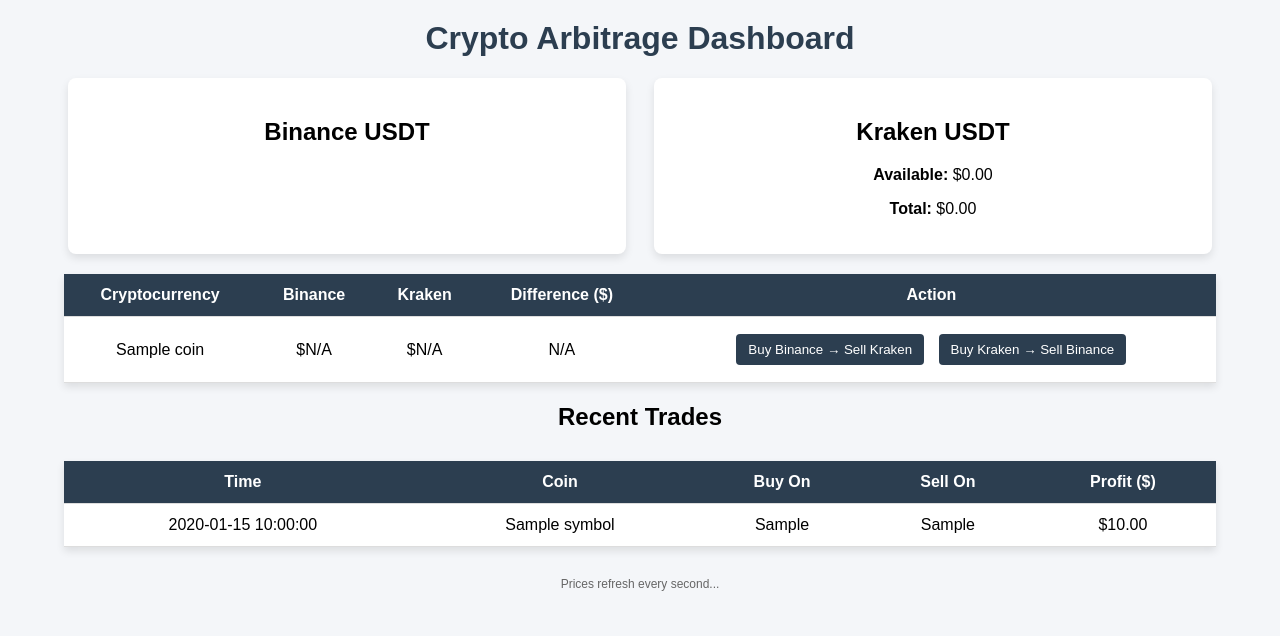
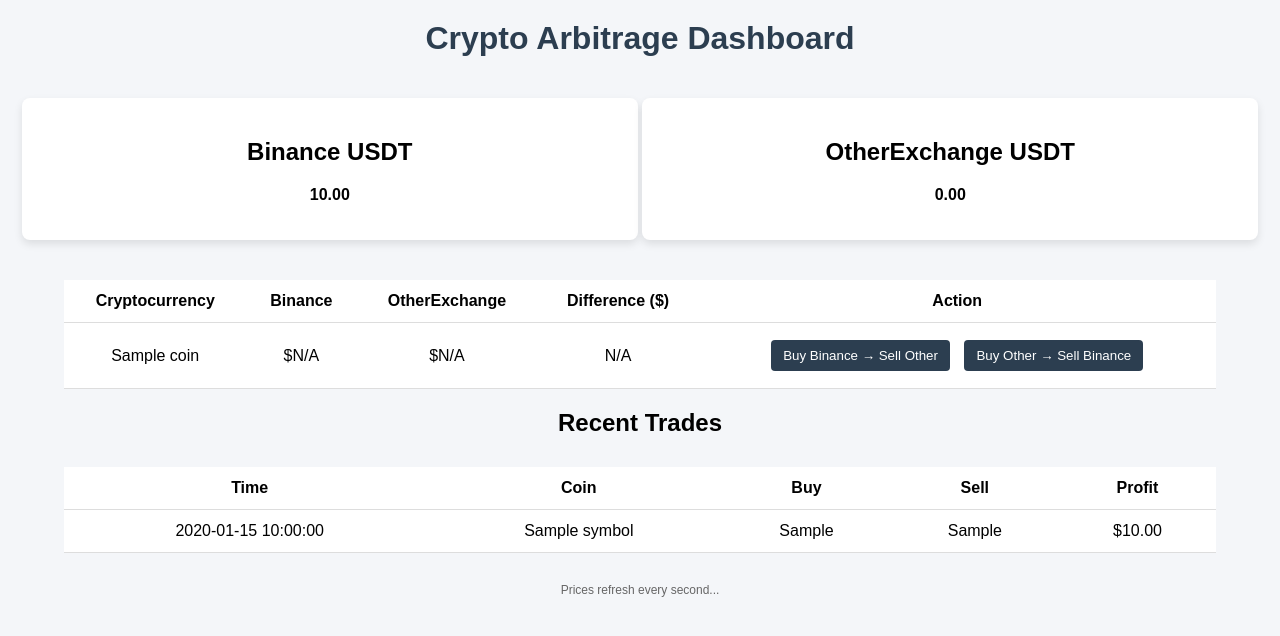
Before and after one commit to Luky1012/crypto-arbitrage-tool, a Python web app: template templates/dashboard.html in a window 1280 px wide. Shown: the top 636 px of the page. Run offline with Jinja, Linux system fonts and the light colour scheme; the template is opened without the code that fills it: most values are stand-ins (such as "Sample title", 1, 10 or a date in 2020).

Commit message:
Fix: Fully working arbitrage tool with balances + safe template rendering

```diff
--- a/templates/dashboard.html
+++ b/templates/dashboard.html
@@ -5,36 +5,28 @@
     <title>Crypto Arbitrage Dashboard</title>
     <style>
         body {
-            font-family: Arial, sans-serif;
+            font-family: Arial;
+            background-color: #f4f6f9;
             margin: 0;
             padding: 0;
-            background-color: #f4f6f9;
         }
 
         h1 {
             text-align: center;
             margin-top: 20px;
-            font-size: 2rem;
             color: #2c3e50;
         }
 
-        .balance-section {
-            display: flex;
-            justify-content: space-around;
-            flex-wrap: wrap;
-            margin: 20px auto;
-            width: 90%;
-            gap: 20px;
-        }
-
         .balance-box {
+            width: 45%;
             background-color: #fff;
             padding: 20px;
             border-radius: 8px;
-            box-shadow: 0 4px 8px rgba(0, 0, 0, 0.1);
+            box-shadow: 0 4px 8px rgba(0,0,0,0.1);
             text-align: center;
-            width: 45%;
-            min-width: 300px;
+            display: inline-block;
+            vertical-align: top;
+            margin: 20px auto;
         }
 
         table {
@@ -42,27 +34,12 @@
             margin: 20px auto;
             border-collapse: collapse;
             background-color: #fff;
-            box-shadow: 0 4px 8px rgba(0,0,0,0.1);
         }
 
         th, td {
             padding: 12px;
             text-align: center;
             border-bottom: 1px solid #ddd;
-        }
-
-        th {
-            background-color: #2c3e50;
-            color: white;
-        }
-
-        tr:hover {
-            background-color: #f9fafb;
-        }
-
-        .highlight {
-            background-color: #ffeb3b;
-            font-weight: bold;
         }
 
         button {
@@ -79,6 +56,11 @@
             background-color: #1a252f;
         }
 
+        .highlight {
+            background-color: #ffeb3b;
+            font-weight: bold;
+        }
+
         footer {
             text-align: center;
             margin-top: 30px;
@@ -92,14 +74,6 @@
             border-collapse: collapse;
             background-color: #fff;
         }
-
-        .trade-success {
-            color: green;
-        }
-
-        .trade-failed {
-            color: red;
-        }
     </style>
 </head>
 <body>
@@ -107,23 +81,14 @@
 <h1>Crypto Arbitrage Dashboard</h1>
 
 <!-- Balances -->
-<div class="balance-section">
-    <!-- Binance USDT Balance -->
+<div style="text-align:center;">
     <div class="balance-box">
         <h2>Binance USDT</h2>
-        {% if binance_balance.success %}
-        <p><strong>Available:</strong> ${{ "%.2f"|format(binance_balance.data[0].free|float) }}</p>
-        <p><strong>Total:</strong> ${{ "%.2f"|format((binance_balance.data[0].free|float) + (binance_balance.data[0].locked|float)) }}</p>
-        {% else %}
-        <p style="color:red;">{{ binance_balance.error }}</p>
-        {% endif %}
+        <p><strong>{{ "%.2f"|format(binance_balance.USDT) }}</strong></p>
     </div>
-
-    <!-- Kraken USDT Balance (Simulated) -->
     <div class="balance-box">
-        <h2>Kraken USDT</h2>
-        <p><strong>Available:</strong> ${{ "%.2f"|format(kraken_balance.available) }}</p>
-        <p><strong>Total:</strong> ${{ "%.2f"|format(kraken_balance.total) }}</p>
+        <h2>OtherExchange USDT</h2>
+        <p><strong>{{ "%.2f"|format(other_balance.USDT) }}</strong></p>
     </div>
 </div>
 
@@ -133,7 +98,7 @@
         <tr>
             <th>Cryptocurrency</th>
             <th>Binance</th>
-            <th>Kraken</th>
+            <th>OtherExchange</th>
             <th>Difference ($)</th>
             <th>Action</th>
         </tr>
@@ -143,11 +108,11 @@
         <tr data-symbol="{{ coin }}">
             <td>{{ coin }}</td>
             <td data-exchange="Binance">${{ "%.2f"|format(prices.Binance) if prices.Binance else "N/A" }}</td>
-            <td data-exchange="Kraken">${{ "%.2f"|format(prices.Kraken) if prices.Kraken else "N/A" }}</td>
-            <td id="diff-{{ coin }}">{{ "%.2f"|format(prices.Binance - prices.Kraken) if prices.Binance and prices.Kraken else "N/A" }}</td>
+            <td data-exchange="OtherExchange">${{ "%.2f"|format(prices.OtherExchange) if prices.OtherExchange else "N/A" }}</td>
+            <td id="diff-{{ coin }}">{{ "%.2f"|format(prices.Binance - prices.OtherExchange) if prices.Binance and prices.OtherExchange else "N/A" }}</td>
             <td>
-                <button onclick="executeTrade('{{ coin }}', 'Binance', 'Kraken')">Buy Binance → Sell Kraken</button>
-                <button onclick="executeTrade('{{ coin }}', 'Kraken', 'Binance')">Buy Kraken → Sell Binance</button>
+                <button onclick="executeTrade('{{ coin }}', 'Binance', 'OtherExchange')">Buy Binance → Sell Other</button>
+                <button onclick="executeTrade('{{ coin }}', 'OtherExchange', 'Binance')">Buy Other → Sell Binance</button>
             </td>
         </tr>
         {% endfor %}
@@ -158,21 +123,19 @@
 {% if trade_history %}
 <h2 style="text-align:center;">Recent Trades</h2>
 <table class="trade-history-table">
-    <tr><th>Time</th><th>Coin</th><th>Buy On</th><th>Sell On</th><th>Profit ($)</th></tr>
+    <tr><th>Time</th><th>Coin</th><th>Buy</th><th>Sell</th><th>Profit</th></tr>
     {% for trade in trade_history[:5] %}
     <tr class="{% if trade.profit > 0 %}highlight{% endif %}">
         <td>{{ trade.time }}</td>
         <td>{{ trade.symbol }}</td>
         <td>{{ trade.buy_exchange }}</td>
         <td>{{ trade.sell_exchange }}</td>
-        <td class="{% if trade.profit > 0 %}trade-success{% elif trade.profit < 0 %}trade-failed{% endif %}">
-            ${{ "%.2f"|format(trade.profit) }}
-        </td>
+        <td>${{ "%.2f"|format(trade.profit) }}</td>
     </tr>
     {% endfor %}
 </table>
 {% else %}
-<p style="text-align:center; margin-top:30px;">No trades executed yet.</p>
+<p style="text-align:center; margin-top:30px;">No trades yet.</p>
 {% endif %}
 
 <footer>Prices refresh every second...</footer>
@@ -189,16 +152,16 @@ document.addEventListener("DOMContentLoaded", () => {
                 if (!row) return;
 
                 const binanceCell = row.querySelector('[data-exchange="Binance"]');
-                const krakenCell = row.querySelector('[data-exchange="Kraken"]');
+                const otherCell = row.querySelector('[data-exchange="OtherExchange"]');
                 const diffCell = document.getElementById(`diff-${coin}`);
 
                 if (prices.Binance !== undefined) binanceCell.textContent = `$${prices.Binance.toFixed(2)}`;
-                if (prices.Kraken !== undefined) krakenCell.textContent = `$${prices.Kraken.toFixed(2)}`;
+                if (prices.OtherExchange !== undefined) otherCell.textContent = `$${prices.OtherExchange.toFixed(2)}`;
 
-                if (prices.Binance && prices.Kraken) {
-                    const diff = Math.abs(prices.Binance - prices.Kraken);
+                if (prices.Binance && prices.OtherExchange) {
+                    const diff = Math.abs(prices.Binance - prices.OtherExchange);
                     diffCell.innerHTML = `<strong>${diff.toFixed(2)}</strong>`;
-                    row.classList.toggle("highlight", diff > 0.5);
+                    row.classList.toggle("highlight", diff > 50);  // Highlight when profitable
                 } else {
                     diffCell.textContent = "N/A";
                 }
```
Also changed, not shown: app.py (+59 -134 lines).
